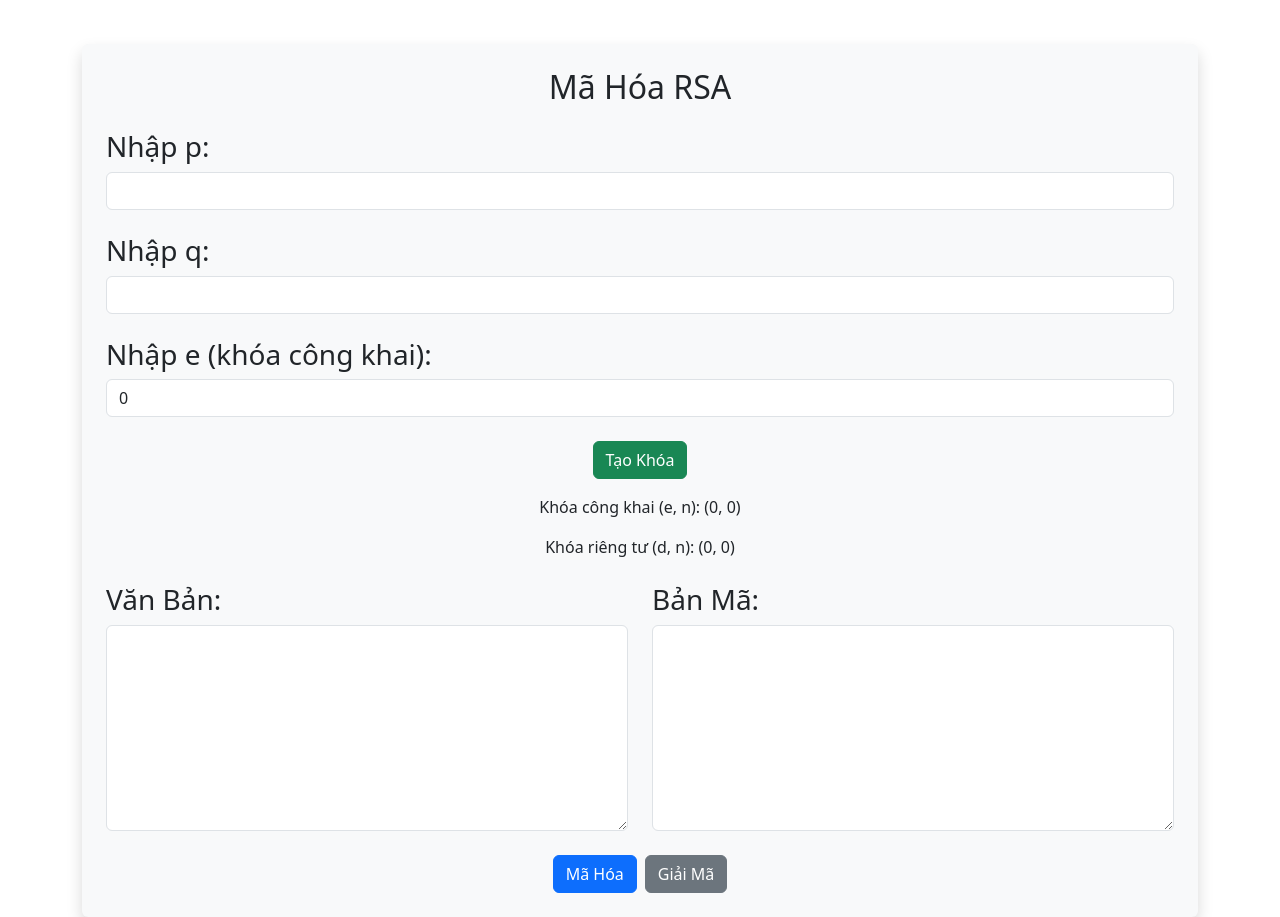
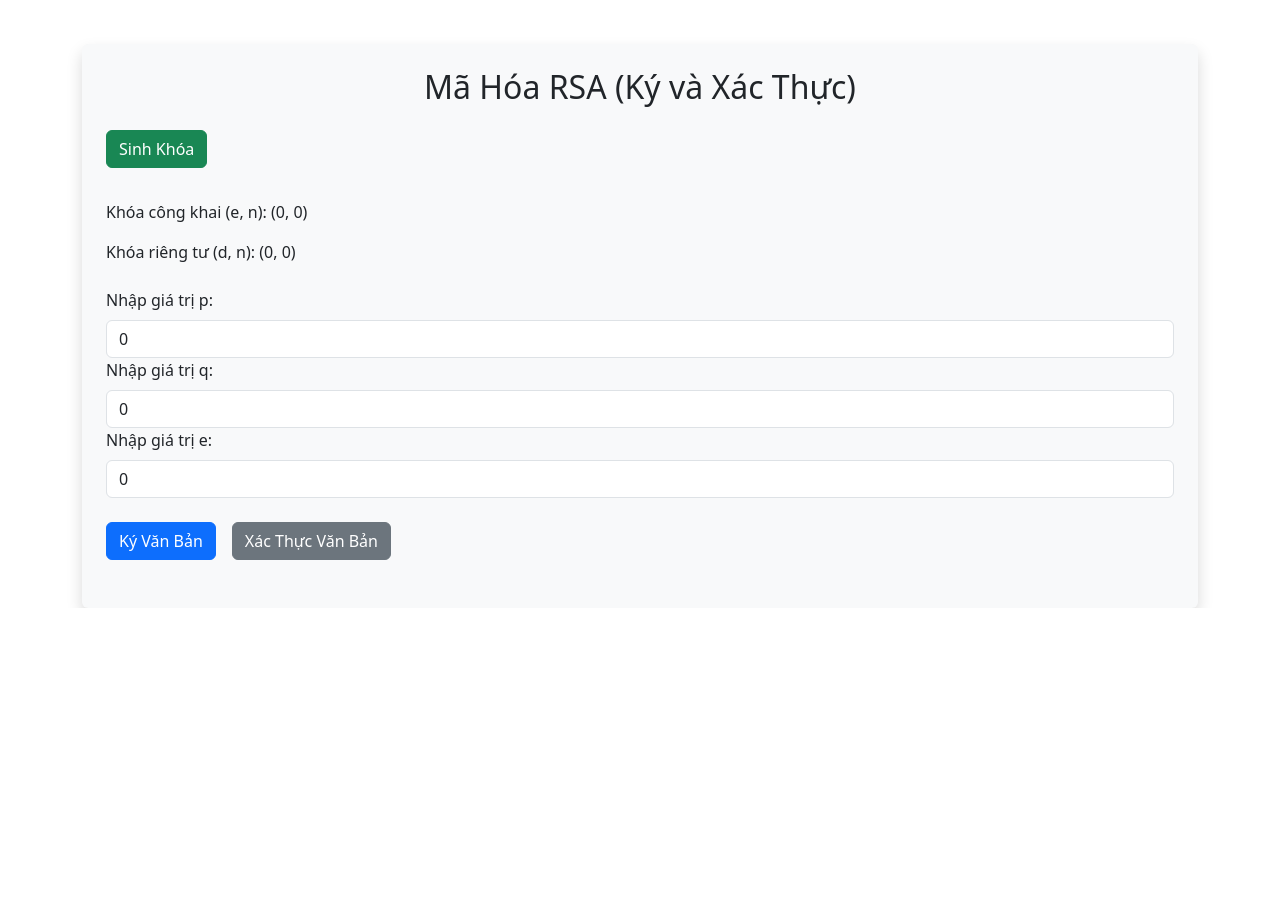
Before and after one commit to quyomega/AnToanThongTin, a React (Create React App) app: page /mahoarsa in a window 1280 px wide. Shown: the part 200-1117 px from the top of the page. After the commit the page ends 808 px from the top, so only its background shows below. Built offline with nearby package versions, Linux system fonts and the light colour scheme.

Commit message:
update RSA

```diff
--- a/package.json
+++ b/package.json
@@ -11,6 +11,7 @@
     "react-dom": "^18.3.1",
     "react-router-dom": "^6.26.2",
     "react-scripts": "5.0.1",
+    "react-toastify": "^10.0.6",
     "web-vitals": "^2.1.4"
   },
   "scripts": {
--- a/src/components/MaHoaRSA.js
+++ b/src/components/MaHoaRSA.js
@@ -1,15 +1,22 @@
 import React, { useState } from 'react';
 import 'bootstrap/dist/css/bootstrap.min.css';
+import { toast, ToastContainer } from 'react-toastify';
+import 'react-toastify/dist/ReactToastify.css';
 
 function MaHoaRSA() {
   const [inputText, setInputText] = useState('');
-  const [outputText, setOutputText] = useState('');
+  const [signedText, setSignedText] = useState('');
+  const [verifiedText, setVerifiedText] = useState('');
+  const [inputVerificationText, setInputVerificationText] = useState('');
   const [p, setP] = useState(0);
   const [q, setQ] = useState(0);
   const [e, setE] = useState(0);
   const [publicKey, setPublicKey] = useState({ e: 0, n: 0 });
   const [privateKey, setPrivateKey] = useState({ d: 0, n: 0 });
   const [errorMessage, setErrorMessage] = useState('');
+  const [successMessage, setSuccessMessage] = useState('');
+  const [showSign, setShowSign] = useState(false);
+  const [showVerify, setShowVerify] = useState(false);
 
   const isPrime = (num) => {
     if (num < 2) return false;
@@ -19,25 +26,41 @@ function MaHoaRSA() {
     return true;
   };
 
+  const generateRandomPrime = () => {
+    let prime = Math.floor(Math.random() * 100) + 2;
+    while (!isPrime(prime)) {
+      prime = Math.floor(Math.random() * 100) + 2;
+    }
+    return prime;
+  };
+
   const generateKeys = () => {
-    if (!isPrime(p) || !isPrime(q)) {
+    const newP = p || generateRandomPrime();
+    const newQ = q || generateRandomPrime();
+
+    if (!isPrime(newP) || !isPrime(newQ)) {
       setErrorMessage('p và q phải là số nguyên tố.');
+      toast.error('p và q phải là số nguyên tố.');
       return;
     }
 
-    const n = p * q;
-    const phi = (p - 1) * (q - 1);
+    const n = newP * newQ;
+    const phi = (newP - 1) * (newQ - 1);
 
-    // Kiểm tra tính hợp lệ của e
-    if (gcd(e, phi) !== 1 || e <= 1 || e >= phi) {
-      setErrorMessage('Giá trị e phải là số nguyên tố và coprime với phi.');
-      return;
+    let defaultE = e || 3;
+    if (gcd(defaultE, phi) !== 1 || defaultE <= 1 || defaultE >= phi) {
+      defaultE = 5;
     }
 
-    const d = modInverse(e, phi);
+    const d = modInverse(defaultE, phi);
 
-    setPublicKey({ e, n });
+    setPublicKey({ e: defaultE, n });
     setPrivateKey({ d, n });
+    setP(newP);
+    setQ(newQ);
+    setE(defaultE);
+    setSuccessMessage('Khóa đã được tạo thành công!');
+    toast.success('Khóa đã được tạo thành công!');
     setErrorMessage('');
   };
 
@@ -65,112 +88,195 @@ function MaHoaRSA() {
     return x1;
   };
 
+  const modExp = (base, exp, mod) => {
+    let result = 1;
+    base = base % mod;
+    while (exp > 0) {
+      if (exp % 2 === 1) {
+        result = (result * base) % mod;
+      }
+      exp = Math.floor(exp / 2);
+      base = (base * base) % mod;
+    }
+    return result;
+  };
+
   const rsaEncrypt = (text, e, n) => {
     const chars = text.split('').map((char) => char.charCodeAt(0));
-    const encryptedChars = chars.map((charCode) => (Math.pow(charCode, e) % n));
+    const encryptedChars = chars.map((charCode) => {
+      if (charCode >= n) {
+        setErrorMessage('Ký tự có mã ASCII lớn hơn n không thể mã hóa!');
+        toast.error('Ký tự có mã ASCII lớn hơn n không thể mã hóa!');
+        return;
+      }
+      return modExp(charCode, e, n);
+    }).filter(Boolean);
+
     return encryptedChars.join(' ');
   };
 
   const rsaDecrypt = (encryptedText, d, n) => {
     const encryptedChars = encryptedText.split(' ').map((num) => parseInt(num));
-    const decryptedChars = encryptedChars.map((charCode) => String.fromCharCode(Math.pow(charCode, d) % n));
+    const decryptedChars = encryptedChars.map((charCode) => {
+      const decryptedChar = modExp(charCode, d, n);
+      if (decryptedChar < 32 || decryptedChar > 126) {
+        setErrorMessage('Kết quả giải mã không hợp lệ (ký tự không hợp lệ).');
+        toast.error('Kết quả giải mã không hợp lệ (ký tự không hợp lệ).');
+        return;
+      }
+      return String.fromCharCode(decryptedChar);
+    });
     return decryptedChars.join('');
   };
 
-  const handleEncrypt = () => {
+  const handleSign = () => {
     if (!inputText) {
-      setErrorMessage('Vui lòng nhập văn bản để mã hóa.');
+      setErrorMessage('Vui lòng nhập văn bản để ký.');
+      toast.error('Vui lòng nhập văn bản để ký.');
       return;
     }
     setErrorMessage('');
-    const normalizedInputText = inputText.toLowerCase(); // Chuyển đổi thành chữ thường
-    const encrypted = rsaEncrypt(normalizedInputText, publicKey.e, publicKey.n);
-    setOutputText(encrypted);
+    const signed = rsaEncrypt(inputText, publicKey.e, publicKey.n);
+    setSignedText(signed);
+    toast.success('Đã ký thành công!');
   };
 
-  const handleDecrypt = () => {
-    if (!outputText) {
-      setErrorMessage('Vui lòng mã hóa văn bản trước khi giải mã.');
+  const handleVerify = () => {
+    if (!inputVerificationText) {
+      setErrorMessage('Vui lòng nhập văn bản cần xác thực.');
+      toast.error('Vui lòng nhập văn bản cần xác thực.');
       return;
     }
     setErrorMessage('');
-    const decrypted = rsaDecrypt(outputText, privateKey.d, privateKey.n);
-    setInputText(decrypted); // Cập nhật văn bản đã giải mã vào inputText
+    const verified = rsaDecrypt(inputVerificationText, privateKey.d, privateKey.n);
+    setVerifiedText(verified);
+    toast.success('Xác thực thành công!');
   };
 
   return (
     <div className="container mt-5 p-4 shadow rounded bg-light">
-      <h2 className="text-center mb-4">Mã Hóa RSA</h2>
+      <h2 className="text-center mb-4">Mã Hóa RSA (Ký và Xác Thực)</h2>
 
       <div className="mb-4">
-        <h3>Nhập p:</h3>
-        <input
-          type="number"
-          onChange={(e) => setP(Number(e.target.value))}
-          className="form-control"
-        />
-      </div>
-
-      <div className="mb-4">
-        <h3>Nhập q:</h3>
-        <input
-          type="number"
-          onChange={(e) => setQ(Number(e.target.value))}
-          className="form-control"
-        />
-      </div>
-
-      <div className="mb-4">
-        <h3>Nhập e (khóa công khai):</h3>
-        <input
-          type="number"
-          value={e}
-          onChange={(e) => setE(Number(e.target.value))}
-          className="form-control"
-        />
-      </div>
-
-      <div className="text-center mb-4">
-        <button onClick={generateKeys} className="btn btn-success">
-          Tạo Khóa
+        <button onClick={generateKeys} className="btn btn-success mb-3">
+          Sinh Khóa
         </button>
         {errorMessage && <p className="text-danger">{errorMessage}</p>}
+        {successMessage && <p className="text-success">{successMessage}</p>}
         <div className="mt-3">
           <p>Khóa công khai (e, n): ({publicKey.e.toString()}, {publicKey.n.toString()})</p>
           <p>Khóa riêng tư (d, n): ({privateKey.d.toString()}, {privateKey.n.toString()})</p>
         </div>
       </div>
 
-      <div className="row">
-        <div className="col-md-6">
-          <h3>Văn Bản:</h3>
-          <textarea
-            value={inputText}
-            onChange={(e) => setInputText(e.target.value)}
+      <div className="mb-4">
+        <label htmlFor="inputP" className="form-label">Nhập giá trị p:</label>
+        <input
+          type="number"
+          id="inputP"
           className="form-control"
-            rows="8"
+          value={p}
+          onChange={(e) => setP(Number(e.target.value))}
+        />
+        <label htmlFor="inputQ" className="form-label">Nhập giá trị q:</label>
+        <input
+          type="number"
+          id="inputQ"
+          className="form-control"
+          value={q}
+          onChange={(e) => setQ(Number(e.target.value))}
+        />
+        <label htmlFor="inputE" className="form-label">Nhập giá trị e:</label>
+        <input
+          type="number"
+          id="inputE"
+          className="form-control"
+          value={e}
+          onChange={(e) => setE(Number(e.target.value))}
         />
       </div>
 
-        <div className="col-md-6">
-          <h3>Bản Mã:</h3>
+      <div className="mb-4">
+        <button
+          onClick={() => {
+            setShowSign(true);
+            setShowVerify(false);
+          }}
+          className="btn btn-primary"
+        >
+          Ký Văn Bản
+        </button>
+        <button
+          onClick={() => {
+            setShowVerify(true);
+            setShowSign(false);
+          }}
+          className="btn btn-secondary ml-3 ms-3"
+        >
+          Xác Thực Văn Bản
+        </button>
+      </div>
+
+      {showSign && (
+        <div>
+          <div className="mb-4">
+            <label htmlFor="inputText" className="form-label">Nhập Văn Bản Cần Ký:</label>
             <textarea
-            readOnly
-            value={outputText}
+              id="inputText"
               className="form-control"
-            rows="8"
+              rows="3"
+              value={inputText}
+              onChange={(e) => setInputText(e.target.value)}
             />
           </div>
+          <button onClick={handleSign} className="btn btn-warning">
+            Ký
+          </button>
+          {signedText && (
+            <div className="mt-3">
+              <label htmlFor="signedText" className="form-label">Văn bản đã ký:</label>
+              <textarea
+                id="signedText"
+                className="form-control text-dark"
+                rows="3"
+                readOnly
+                value={signedText}
+              />
             </div>
+          )}
+        </div>
+      )}
 
-      <div className="text-center mt-4">
-        <button onClick={handleEncrypt} className="btn btn-primary me-2">
-          Mã Hóa
+        {showVerify && (
+          <div>
+            <div className="mb-4">
+              <label htmlFor="inputVerificationText" className="form-label">Nhập Văn Bản Cần Xác Thực:</label>
+              <textarea
+                id="inputVerificationText"
+                className="form-control"
+                rows="3"
+                value={inputVerificationText}
+                onChange={(e) => setInputVerificationText(e.target.value)}
+              />
+            </div>
+            <button onClick={handleVerify} className="btn btn-warning">
+              Xác Thực
             </button>
-        <button onClick={handleDecrypt} className="btn btn-secondary">
-          Giải Mã
-        </button>
+            {verifiedText && (
+              <div className="mt-3">
+                <label htmlFor="verifiedText" className="form-label">Văn bản xác thực:</label>
+                <textarea
+                  id="verifiedText"
+                  className="form-control text-dark"
+                  rows="3"
+                  readOnly
+                  value={verifiedText}
+                />
               </div>
+            )}
+          </div>
+        )}
+      <ToastContainer />
     </div>
   );
 }
```
Also changed, not shown: 1 other file (tests, documents, lock files or other folders). Lines whose indentation alone changed are shown as unchanged.
